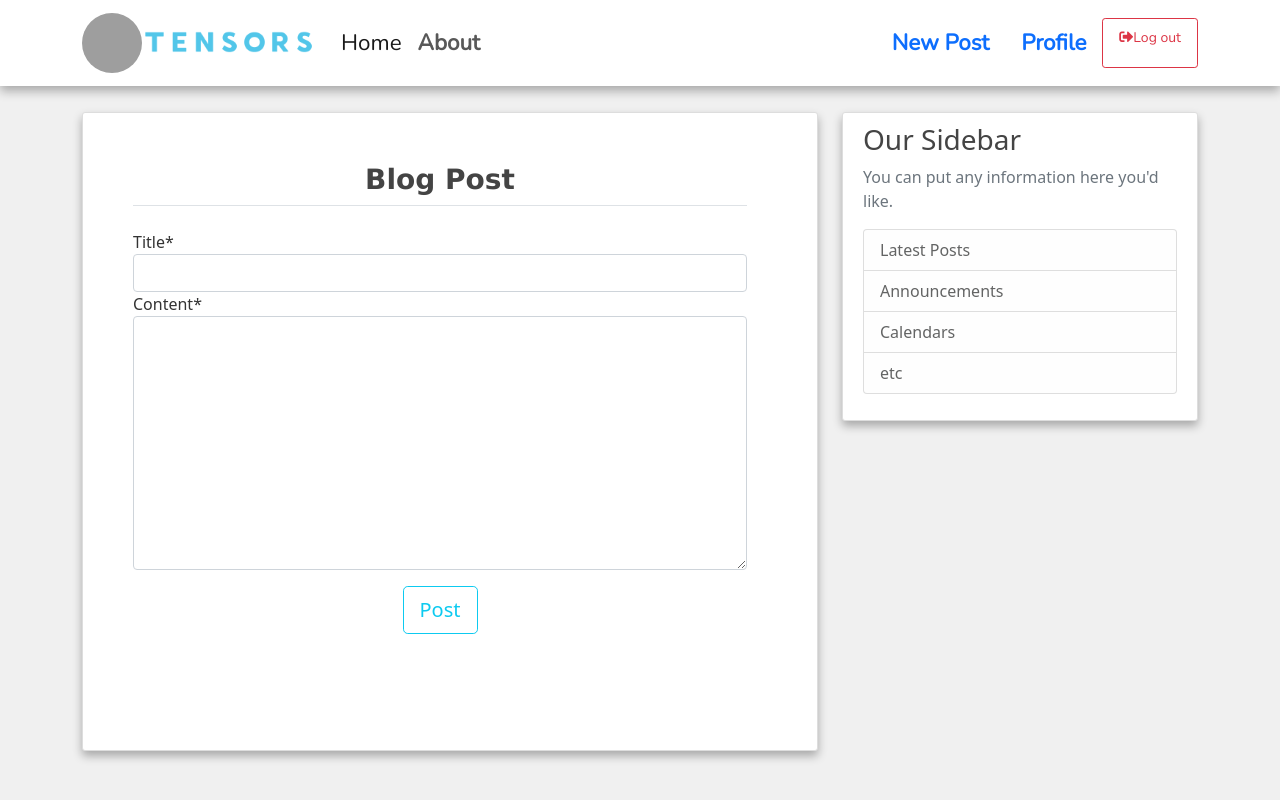
After one commit to prakharbhardwaj2412/django-blog, a Django app: page /post/new in a window 1280 px wide. The commit adds this page. Run offline with Django 3.2, Linux system fonts and the light colour scheme; a user stored in the database is signed in; some libraries are stand-ins or nearby versions; grey boxes are pictures that could not be loaded.

Commit message:
blog creation

```diff
--- a/Tensor_Blog/blog/models.py
+++ b/Tensor_Blog/blog/models.py
@@ -1,6 +1,7 @@
 from django.db import models
 from django.utils import timezone
 from django.contrib.auth.models import User
+from django.urls import reverse
 
 # Create your models here.
 class Post(models.Model):
@@ -11,3 +12,6 @@ class Post(models.Model):
 
     def __str__(self):
         return self.title
+
+    def get_absolute_url(self):
+        return reverse('post-detail', kwargs={'pk': self.pk})
--- a/Tensor_Blog/blog/templates/blog/base.html
+++ b/Tensor_Blog/blog/templates/blog/base.html
@@ -42,6 +42,7 @@
                   <!-- <input class="form-control me-2" type="search" placeholder="Search" aria-label="Search">
                   <button class="btn btn-outline-success" type="submit">Search</button> -->
                   {% if user.is_authenticated %}
+                    <a class="nav-item nav-link" href="{% url 'post-create' %}">New Post</a>
                     <a class="nav-item nav-link" href="{% url 'profile' %}">Profile</a>
                     <a class="nav-item nav-link btn btn-outline-danger btn-sm" href="{% url 'logout' %}"><i class="fas fa-sign-out-alt"></i>Log out</a>
                   {% else %}
--- a/Tensor_Blog/blog/templates/blog/home.html
+++ b/Tensor_Blog/blog/templates/blog/home.html
@@ -4,7 +4,7 @@
     <article class="media content-section d-flex flex-row">
         <img class="rounded-circle article-img" src="{{ post.author.profile.image.url }}">
         <div class="media-body">
-          <a class="article-title" href="#">{{ post.title }}</a>
+          <a class="article-title" href="{% url 'post-detail' post.id %}">{{ post.title }}</a>
           <div class="article-metadata">
             <span><a class="mr-2" href="#">{{ post.author }}</a></span>
             <span><small class="text-muted"><i class="fa fa-calendar" style="margin-right: 5px;"></i>{{ post.date_posted | date:"F d, Y" }}</small></span>
--- /dev/null
+++ b/Tensor_Blog/blog/templates/blog/post_form.html
@@ -0,0 +1,22 @@
+{% extends "blog/base.html" %}
+{% load crispy_forms_tags %}
+{% block content %}
+    <div class="content-section container" style="padding: 50px 70px 100px 50px;" >
+        <form method="POST">
+            {% csrf_token %}
+            <fieldset class="form-group">
+                <center  style="font-family: Verdana, Geneva, sans-serif;
+                font-weight: normal;
+                font-size: 38px;">
+                    <legend class="border-bottom mb-4"><h3 style="font-weight: 700;">Blog Post</h3></legend>
+                </center>
+                {{ form|crispy }}
+            </fieldset>
+            <div class="form-group mb-3 mt-3">
+                <center>
+                    <button style="font-weight: 500;" class="btn btn-outline-info btn-lg" type="submit">Post</button>
+                </center>
+            </div>
+        </form>
+    </div>
+{% endblock content %}
--- a/Tensor_Blog/blog/urls.py
+++ b/Tensor_Blog/blog/urls.py
@@ -1,7 +1,17 @@
 from django.urls import path
 from . import views
+from .views import (
+    PostDetailView,
+    PostCreateView,
+    PostUpdateView,
+    PostDeleteView
+)
 
 urlpatterns = [
     path('', views.home, name='blog-home'),
     path('about/', views.about, name='blog-about'),
+    path('post/<int:pk>', PostDetailView.as_view(), name='post-detail'),
+    path('post/new', PostCreateView.as_view(), name='post-create'),
+    path('post/<int:pk>/update', PostUpdateView.as_view(), name='post-update'),
+    path('post/<int:pk>/delete', PostDeleteView.as_view(), name='post-delete')
 ]
--- a/Tensor_Blog/blog/views.py
+++ b/Tensor_Blog/blog/views.py
@@ -1,22 +1,17 @@
 from django.shortcuts import render
 from django.http import HttpResponse
+from django.contrib.auth.mixins import LoginRequiredMixin, UserPassesTestMixin
+from django.views.generic import (
+    ListView,
+    DetailView,
+    CreateView,
+    UpdateView,
+    DeleteView
+)
 from .models import Post
 
 # Create your views here.
-posts = [
-    {
-    'author': 'Prakhar',
-    'title': 'Blog Post 1',
-    'content': 'First post content',
-    'date_posted': 'March 30, 2018'
-    },
-    {
-    'author': 'Shreya',
-    'title': 'Blog Post 2',
-    'content': 'Second post content',
-    'date_posted': 'March 31, 2018'
-    }
-]
+
 def home(request):
     context = {
         'posts': Post.objects.all()
@@ -25,3 +20,48 @@ def home(request):
 
 def about(request):
     return render(request, 'blog/about.html', {'title': 'About'})
+
+
+
+# class PostListView(ListView):
+#     model.Post
+#     template_name = 'blog/home.html' # <app>/<model>_<viewtype>.html
+#     # <app>/<model>_<viewtype>.html
+#     context_object_name = 'posts'
+#     ordering = ['-date_posted]
+
+class PostDetailView(DetailView):
+    model  = Post
+
+class PostCreateView(LoginRequiredMixin, CreateView):
+    model  = Post
+    fields = ['title', 'content']
+
+    def form_valid(self, form):
+        form.instance.author = self.request.user
+        return super().form_valid(form)
+
+
+class PostUpdateView(LoginRequiredMixin, UserPassesTestMixin, UpdateView):
+    model  = Post
+    fields = ['title', 'content']
+
+    def form_valid(self, form):
+        form.instance.author = self.request.user
+        return super().form_valid(form)
+
+    def test_func(self):
+        post = self.get_object()
+        if self.request.user == post.author:
+            return True
+        return False
+
+class PostDeleteView(LoginRequiredMixin, UserPassesTestMixin, DeleteView):
+    model  = Post
+    success_url = '/'
+
+    def test_func(self):
+        post = self.get_object()
+        if self.request.user == post.author:
+            return True
+        return False
```
Also changed, not shown: Tensor_Blog/blog/templates/blog/post_confirm_delete.html (added, +23 -0 lines), Tensor_Blog/blog/templates/blog/post_detail.html (added, +20 -0 lines), Tensor_Blog/db.sqlite3.
